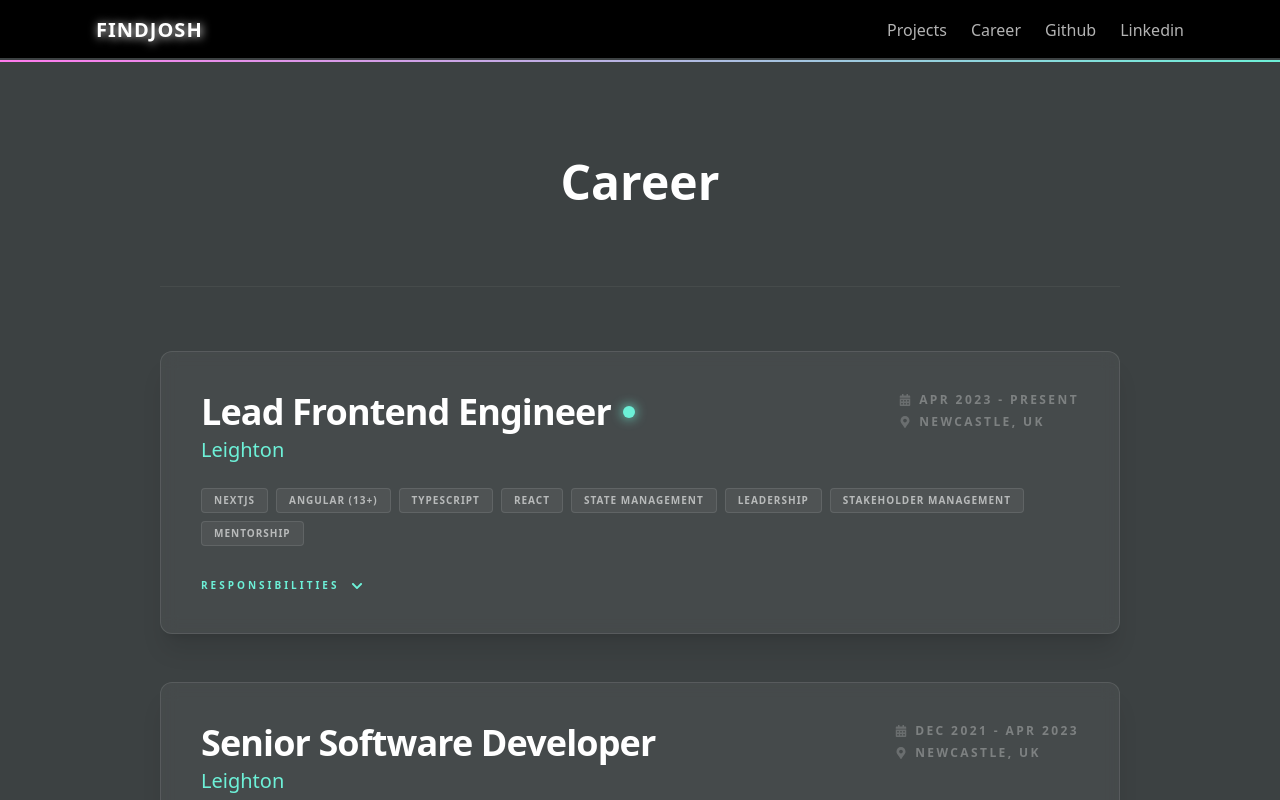
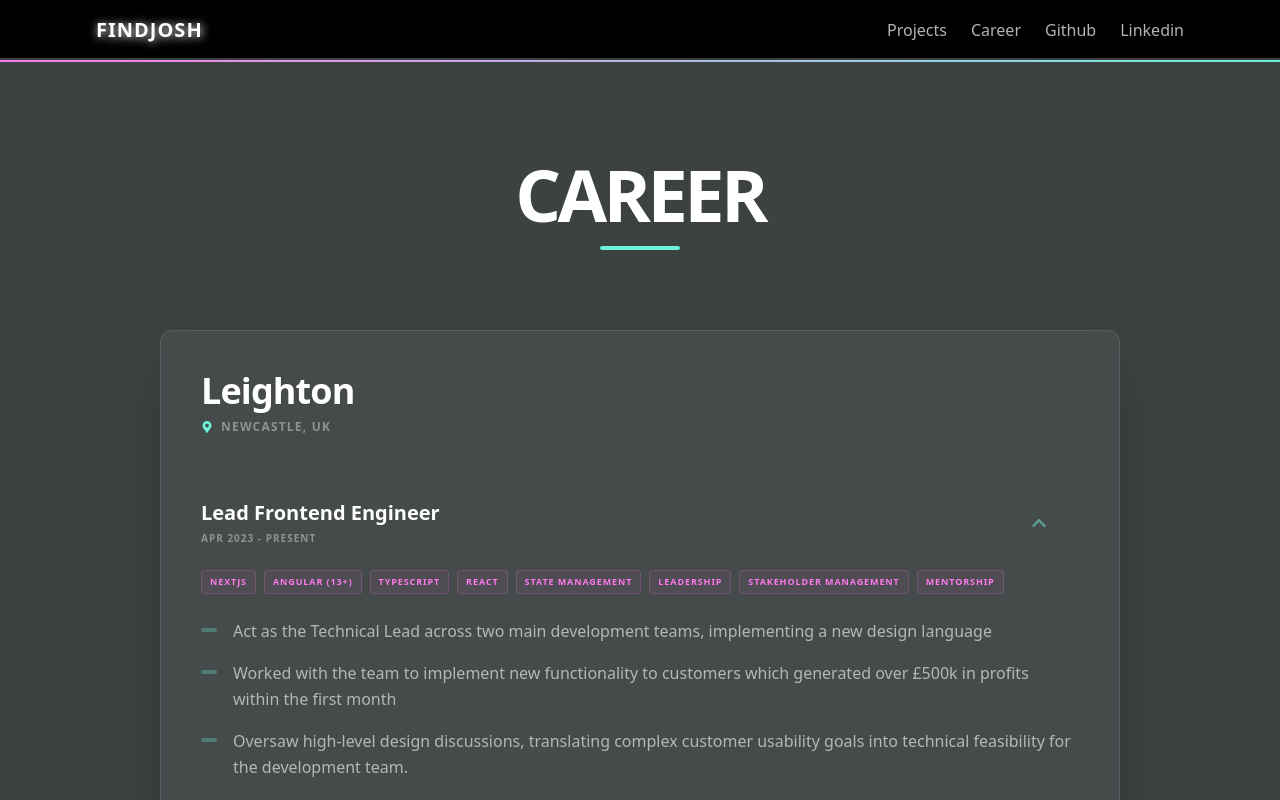
Before and after one commit to joshhallan/portfolio2025, a Next.js app: page /career in a window 1280 px wide. Shown: the top 800 px of the page. Built offline with nearby package versions, Linux system fonts and the light colour scheme.

Commit message:
Refactor career components: implement RoleAccordion and CompanySection for improved job display, enhance Firebase Analytics initialization, and define Job interface for better type safety.

```diff
--- a/src/app/career/page.tsx
+++ b/src/app/career/page.tsx
@@ -1,119 +1,150 @@
 "use client";
 
 import React, { useState } from "react";
-import { EXPERIENCE_DATA } from "@/data/experience";
+import { EXPERIENCE_DATA, Job } from "@/data/experience";
 import {
   FaChevronDown,
   FaChevronUp,
-  FaMapMarkerAlt,
-  FaCalendarAlt,
+  FaMapMarkerAlt
 } from "react-icons/fa";
 
-const brandColor = "var(--neon-blue)";
-const secondaryColor = "var(--neon-pink)";
-
-interface JobProps {
-  job: (typeof EXPERIENCE_DATA)[0];
+interface RoleAccordionProps {
+  role: Job;
+  isDefaultOpen: boolean;
 }
 
-const JobDetail: React.FC<JobProps> = ({ job }) => {
-  const [isOpen, setIsOpen] = useState(false);
-
-  const isLeighton = job.company === "Leighton";
+const RoleAccordion: React.FC<RoleAccordionProps> = ({
+  role,
+  isDefaultOpen,
+}) => {
+  const [isOpen, setIsOpen] = useState(isDefaultOpen);
 
   return (
-    <div className="relative pb-6 last:pb-0">
-      <div className="bg-white/5 backdrop-blur-sm border border-white/10 rounded-xl p-6 md:p-10 transition-all duration-300 hover:border-white/20 hover:bg-[#161818] shadow-xl">
-        <div className="flex flex-col md:flex-row md:justify-between md:items-start mb-6 gap-4">
-          <div>
-            <div className="flex items-center gap-3 mb-1">
-              <h3 className="text-2xl md:text-4xl font-bold text-white tracking-tight">
-                {job.title}
-              </h3>
-              {job.id === 1 && (
-                <span className="flex h-3 w-3 rounded-full bg-[var(--neon-blue)] animate-pulse shadow-[0_0_12px_var(--neon-blue)]"></span>
-              )}
-            </div>
-            <p
-              className="text-xl font-medium"
-              style={{ color: isLeighton ? brandColor : secondaryColor }}
+    <div className="border-t border-white/5 first:border-t-0">
+      <button
+        onClick={() => setIsOpen(!isOpen)}
+        className="w-full flex items-center justify-between py-6 text-left transition-all hover:bg-white/[0.02] px-4 -mx-4 rounded-lg group"
       >
-              {job.company}
-            </p>
-          </div>
-
-          <div className="text-[10px] md:text-xs text-white/30 space-y-1.5 font-bold uppercase tracking-[0.2em]">
-            <div className="flex items-center gap-2">
-              <FaCalendarAlt className="text-white/20" /> {job.duration}
-            </div>
-            <div className="flex items-center gap-2">
-              <FaMapMarkerAlt className="text-white/20" /> {job.location}
+        <div className="space-y-1">
+          <h4 className="text-xl font-bold text-white group-hover:text-[var(--neon-blue)] transition-colors">
+            {role.title}
+          </h4>
+          <div className="flex items-center gap-4">
+            <span className="text-[10px] uppercase tracking-widest text-white/40 font-bold flex items-center gap-2">
+              {role.duration}
+            </span>
           </div>
         </div>
-        </div>
+        <span className="text-[var(--neon-blue)] opacity-50 group-hover:opacity-100 transition-opacity">
+          {isOpen ? <FaChevronUp /> : <FaChevronDown />}
+        </span>
+      </button>
 
-        <div className="flex flex-wrap gap-2 mb-8">
-          {job.technologies.map((tech, index) => (
+      <div
+        className={`transition-all duration-500 ease-in-out overflow-hidden ${
+          isOpen ? "max-h-[1200px] opacity-100 pb-8" : "max-h-0 opacity-0"
+        }`}
+      >
+        <div className="flex flex-wrap gap-2 mb-6">
+          {role.technologies.map((tech, index) => (
             <span
               key={index}
-              className="px-3 py-1 text-[10px] uppercase tracking-widest rounded border border-white/10 bg-white/5 text-white/60 font-bold"
+              className="px-2 py-1 text-[9px] uppercase tracking-widest rounded border border-[var(--neon-pink)]/20 bg-[var(--neon-pink)]/5 text-[var(--neon-pink)] font-bold"
             >
               {tech}
             </span>
           ))}
         </div>
 
-        <button
-          onClick={() => setIsOpen(!isOpen)}
-          className="flex items-center text-[10px] font-black uppercase tracking-[0.3em] transition-all cursor-pointer text-[var(--neon-blue)]"
-        >
-          {isOpen ? "Close Summary" : "Responsibilities"}
-          <span className="ml-3">
-            {isOpen ? (
-              <FaChevronUp className="w-3 h-3" />
-            ) : (
-              <FaChevronDown className="w-3 h-3" />
-            )}
-          </span>
-        </button>
-
-        <div
-          className={`transition-all duration-500 ease-in-out overflow-hidden ${
-            isOpen ? "max-h-[1000px] opacity-100 mt-8" : "max-h-0 opacity-0"
-          }`}
-        >
-          <div className="grid grid-cols-1 md:grid-cols-1 gap-6 border-t border-white/5 pt-8">
+        {/* Responsibilities */}
         <ul className="space-y-4">
-              {job.responsibilities.map((res, index) => (
+          {role.responsibilities.map((res, index) => (
             <li
               key={index}
-                  className="text-sm md:text-base text-white/70 leading-relaxed flex gap-4 items-start"
+              className="text-sm md:text-base text-white/60 leading-relaxed flex gap-4 items-start"
             >
-                  <span className="mt-2.5 h-1 w-4 shrink-0 rounded-full bg-white/20"></span>
+              <span className="mt-2.5 h-1 w-4 shrink-0 rounded-full bg-[var(--neon-blue)] opacity-30"></span>
               {res}
             </li>
           ))}
         </ul>
       </div>
     </div>
+  );
+};
+
+interface CompanySectionProps {
+  company: string;
+  roles: Job[];
+  isFirstCompany: boolean;
+}
+
+const CompanySection: React.FC<CompanySectionProps> = ({
+  company,
+  roles,
+  isFirstCompany,
+}) => {
+  const latestRole = roles[0];
+
+  return (
+    <div className="bg-white/5 backdrop-blur-sm border border-white/10 rounded-xl p-6 md:p-10 mb-12 shadow-2xl">
+      <div className="flex flex-col md:flex-row md:justify-between md:items-start mb-10 gap-4">
+        <div>
+          <h3 className="text-2xl md:text-4xl font-bold text-white tracking-tight">
+            {company}
+          </h3>
+          <div className="flex items-center gap-2 mt-2 text-white/40">
+            <FaMapMarkerAlt className="text-[var(--neon-blue)] text-xs" />
+            <span className="text-xs font-bold uppercase tracking-widest">
+              {latestRole.location}
+            </span>
+          </div>
+        </div>
+      </div>
+
+      <div className="space-y-2">
+        {roles.map((role, index) => (
+          <RoleAccordion
+            key={role.id}
+            role={role}
+            isDefaultOpen={isFirstCompany && index === 0}
+          />
+        ))}
       </div>
     </div>
   );
 };
 
 export default function FullCareerTimeline() {
+  const groupedExperience = EXPERIENCE_DATA.reduce<Record<string, Job[]>>(
+    (acc, job) => {
+      if (!acc[job.company]) {
+        acc[job.company] = [];
+      }
+      acc[job.company].push(job);
+      return acc;
+    },
+    {},
+  );
+
   return (
-    <div className="min-h-screen bg-transparent pt-24 pb-16">
+    <div className="min-h-screen pt-24 pb-16">
       <section id="full-career" className="container mx-auto max-w-5xl px-8">
-        <div className="mb-16 border-b border-white/5 pb-8">
-          <h1 className="text-5xl font-extrabold mb-12 text-center text-white">
-            Career
+        <div className="mb-20 text-center">
+          <h1 className="text-5xl md:text-7xl font-extrabold mb-4 text-white tracking-tighter">
+            CAREER
           </h1>
+          <div className="h-1 w-20 bg-[var(--neon-blue)] mx-auto rounded-full"></div>
         </div>
 
-        <div className="flex flex-col gap-6">
-          {EXPERIENCE_DATA.map((job) => (
-            <JobDetail key={job.id} job={job} />
+        <div className="flex flex-col">
+          {Object.entries(groupedExperience).map(([company, roles], index) => (
+            <CompanySection
+              key={company}
+              company={company}
+              roles={roles}
+              isFirstCompany={index === 0}
+            />
           ))}
         </div>
       </section>
--- a/src/components/Global/Analytics/Analytics.ts
+++ b/src/components/Global/Analytics/Analytics.ts
@@ -1,11 +1,9 @@
 "use client";
 
 import { useEffect } from "react";
-import { initializeApp } from "firebase/app";
+import { initializeApp, getApps, getApp } from "firebase/app";
 import { getAnalytics, isSupported } from "firebase/analytics";
 
-export default function Analytics() {
-  useEffect(() => {
 const firebaseConfig = {
   apiKey: process.env.NEXT_PUBLIC_FIREBASE_API_KEY,
   authDomain: process.env.NEXT_PUBLIC_FIREBASE_AUTH_DOMAIN,
@@ -16,13 +14,23 @@
   measurementId: process.env.NEXT_PUBLIC_FIREBASE_MEASUREMENT_ID,
 };
 
+export default function Analytics() {
+  useEffect(() => {
+    if (typeof window !== "undefined") {
       isSupported().then((supported) => {
         if (supported) {
-        const app = initializeApp(firebaseConfig);
+          try {
+            const app =
+              getApps().length === 0 ? initializeApp(firebaseConfig) : getApp();
+
             getAnalytics(app);
-        console.log("Analytics initialized.");
+            console.log("Firebase Analytics initialized successfully.");
+          } catch (err) {
+            console.error("Firebase Analytics failed to init:", err);
+          }
         }
       });
+    }
   }, []);
 
   return null;
```
Also changed, not shown: src/data/experience.ts (+10 -0 lines). Lines whose indentation alone changed are shown as unchanged.
